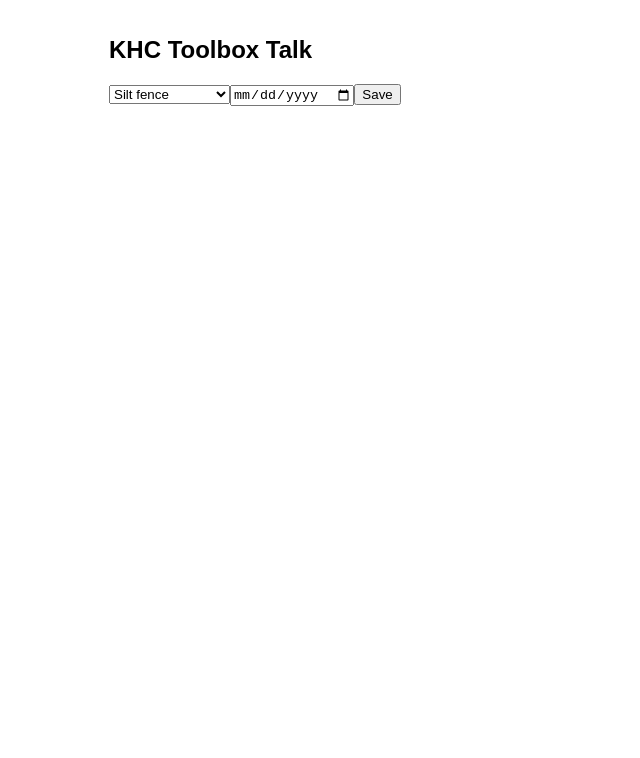
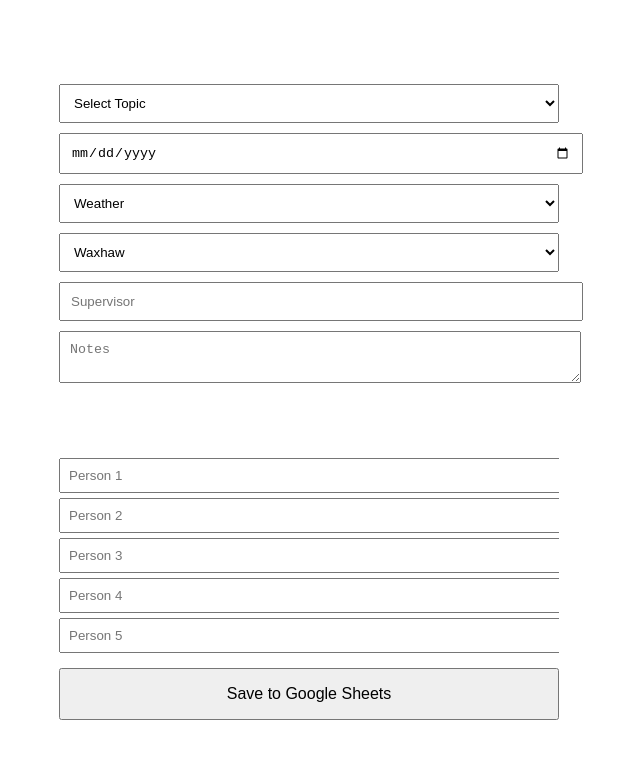
Before and after one commit to SdunnKHC/khc-toolbox-app, a Next.js app: page / in a window 1280 px wide. Shown: the top 758 px of the page, without its empty margins (331-971 px from the left). Built offline with nearby package versions, Linux system fonts and the light colour scheme.

Commit message:
Update page.js

```diff
--- a/app/page.js
+++ b/app/page.js
@@ -4,23 +4,93 @@ import { useState } from 'react';
 const GOOGLE_SCRIPT_URL = "https://script.google.com/macros/s/AKfycbzqiydYvwWvyEc14orE5RziwcyZS5An_YQokkoq_GF-F7fiulbEoEVF4R8jtQ3gY4AGZw/exec";
 
 export default function Page() {
-  const topics = ["Silt fence","Inlet protection","Sediment basins","Dust control","Heat stress","Cold weather"];
+  const topics = [
+    "Heavy rain prep and response","Mud hazards and slipping","Inspecting BMPs after storms",
+    "Silt fence repairs","Inlet protection after rainfall","Erosion from disturbed soil",
+    "Stormwater flow awareness","Equipment in wet conditions","Tracking sediment onto roads",
+    "Drainage path awareness",
+    "Heat stress and hydration","Fatigue in high heat","Dust control","Working long hours safely",
+    "PPE in hot weather","Equipment overheating","Hydration planning","Sun exposure",
+    "Working on dry loose soil","Increased production risks",
+    "Seeding and stabilization safety","Preparing for colder weather","Leaf buildup in drains",
+    "Changing daylight conditions","Wet mornings / dry afternoons","Slope stabilization",
+    "Storm prep before winter","Material storage","Crew communication",
+    "Inspecting aging BMPs",
+    "Cold stress and frostbite","Frozen ground hazards","Working in rain","Vehicle safety in mud",
+    "Equipment warm-up safety","Layered PPE","Short daylight hazards","Slippery surfaces",
+    "Storm event response","Maintaining BMPs in winter",
+    "Silt fence installation","Inlet protection install","Sediment basin work",
+    "Wattles and check dams","Working on slopes","Excavator safety","Spotter communication",
+    "Backing trucks safely","Trailer loading/unloading","Hand tool safety","Power tool safety",
+    "Slip/trip/fall prevention","Hazard recognition","PPE requirements",
+    "Keeping sediment on site","Jobsite communication","Working around traffic",
+    "Utility awareness","Material handling","Housekeeping","Equipment inspections"
+  ];
 
-  const [form,setForm]=useState({topic:'',date:'',weather:'',location:'Waxhaw',supervisor:'',notes:'',attendees:Array(30).fill('')});
+  const [form,setForm]=useState({
+    topic:'',date:'',weather:'',location:'Waxhaw',supervisor:'',notes:'',attendees:Array(30).fill('')
+  });
 
   const handleSubmit=async()=>{
     await fetch(GOOGLE_SCRIPT_URL,{method:'POST',body:JSON.stringify(form)});
-    alert('Saved');
+    alert('Saved to Google Sheets ✅');
   };
 
   return (
-    <div style={{padding:16,maxWidth:400,margin:'auto'}}>
+    <div style={{padding:16,maxWidth:500,margin:'auto',color:'white'}}>
       <h2>KHC Toolbox Talk</h2>
-      <select onChange={e=>setForm({...form,topic:e.target.value})}>
+
+      <select style={{width:'100%',padding:10,marginBottom:10}}
+        onChange={e=>setForm({...form,topic:e.target.value})}>
+        <option>Select Topic</option>
         {topics.map((t,i)=><option key={i}>{t}</option>)}
       </select>
-      <input type="date" onChange={e=>setForm({...form,date:e.target.value})}/>
-      <button onClick={handleSubmit}>Save</button>
+
+      <input type="date" style={{width:'100%',padding:10,marginBottom:10}}
+        onChange={e=>setForm({...form,date:e.target.value})}/>
+
+      <select style={{width:'100%',padding:10,marginBottom:10}}
+        onChange={e=>setForm({...form,weather:e.target.value})}>
+        <option>Weather</option>
+        <option>Sunny</option>
+        <option>Cloudy</option>
+        <option>Rain</option>
+        <option>Storm</option>
+        <option>Hot</option>
+        <option>Cold</option>
+        <option>Windy</option>
+        <option>Wet/Muddy</option>
+      </select>
+
+      <select style={{width:'100%',padding:10,marginBottom:10}}
+        onChange={e=>setForm({...form,location:e.target.value})}>
+        <option>Waxhaw</option>
+        <option>Lexington</option>
+      </select>
+
+      <input placeholder="Supervisor" style={{width:'100%',padding:10,marginBottom:10}}
+        onChange={e=>setForm({...form,supervisor:e.target.value})}/>
+
+      <textarea placeholder="Notes" style={{width:'100%',padding:10,marginBottom:10}}
+        onChange={e=>setForm({...form,notes:e.target.value})}/>
+
+      <h4>Attendees (30)</h4>
+      <div style={{maxHeight:200,overflowY:'scroll',marginBottom:10}}>
+        {form.attendees.map((a,i)=>(
+          <input key={i} placeholder={`Person ${i+1}`}
+            style={{width:'100%',padding:8,marginBottom:5}}
+            onChange={e=>{
+              const updated=[...form.attendees];
+              updated[i]=e.target.value;
+              setForm({...form,attendees:updated});
+            }}/>
+        ))}
+      </div>
+
+      <button onClick={handleSubmit}
+        style={{width:'100%',padding:15,fontSize:16}}>
+        Save to Google Sheets
+      </button>
     </div>
   );
 }
```
